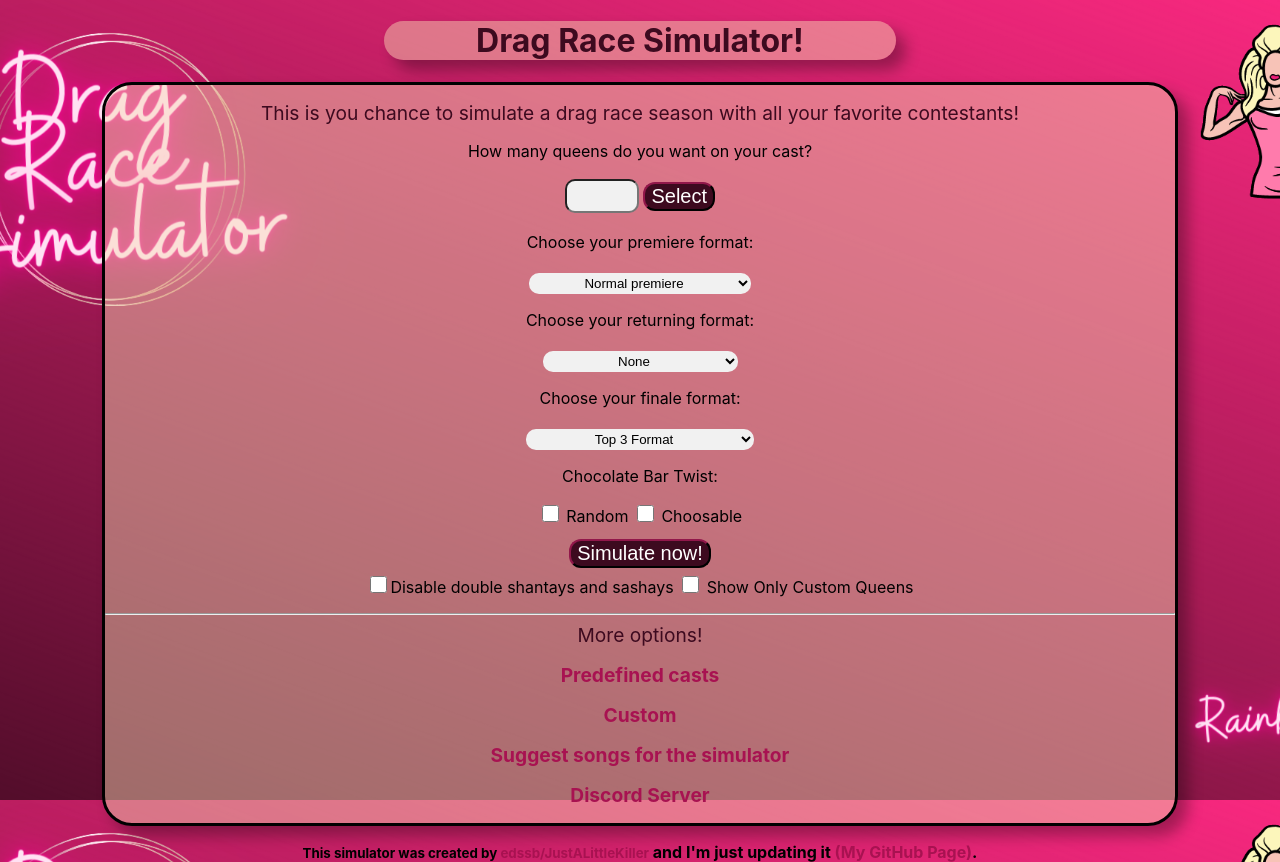
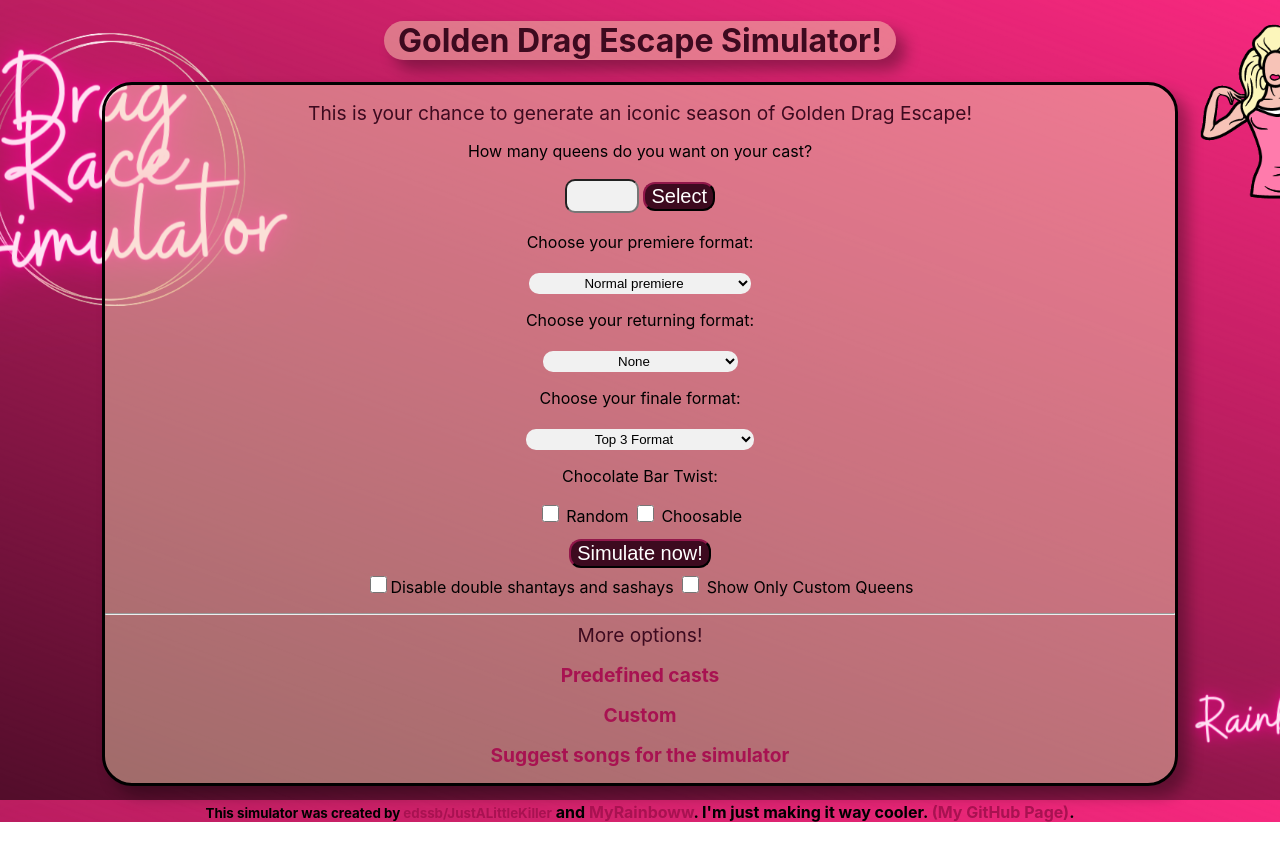
Before and after one commit to jedrzej-gorski/jedrzej-gorski.github.io, a plain HTML site: page index.html in a window 1280 px wide. After the commit the page ends 822 px from the top, so only its background shows below. Drawn offline with Linux system fonts and the light colour scheme.

Commit message:
Changing the credits

```diff
--- a/index.html
+++ b/index.html
@@ -5,14 +5,14 @@
     <meta name="viewport" content="width=device-width, initial-scale=1.0">
     <link id="style" rel="stylesheet" href="css/style.light.css">
     <link rel="icon" href="image/favicon.ico">
-    <title>Drag Race Simulator</title>
+    <title>Golden Drag Escape Simulator</title>
     <script src="javascript/index.js" defer></script>
 </head>
 <body>
-    <h1 id="MainTitle">Drag Race Simulator!</h1>
+    <h1 id="MainTitle">Golden Drag Escape Simulator!</h1>
 
     <div id="MainBlock">
-        <p><big>This is you chance to simulate a drag race season with all your favorite contestants!</big></p>
+        <p><big>This is your chance to generate an iconic season of Golden Drag Escape!</big></p>
         <div>
             <p>How many queens do you want on your cast?</p>
             <input type="number" min="3" max="20" id="castSize">
@@ -87,24 +87,15 @@
             <b><p>
                 <big><a href="https://forms.gle/yM4fWVpARyArTKKi8" id="inblock" target=_blank>Suggest songs for the simulator</a></big>
             </p></b>
-            <b><p>
-                <big><a href="https://discord.gg/cKaA8hvcAr" target=_blank>Discord Server</a></big>
-            </p></b>
         </div>
 
     </div>
 
     <div style="text-align: center; font-weight: bold;">
-        <p><small>This simulator was created by <a href="https://edssb.github.io/rupauls-drag-race-simulator/index.html" target=_blank>edssb/JustALittleKiller</a></small> and I'm just updating it <a href="https://github.com/MyRainboww/Drag-Race-Simulator#readme" target=_blank>(My GitHub Page)</a>.</p>
+        <p><small>This simulator was created by <a href="https://edssb.github.io/rupauls-drag-race-simulator/index.html" target=_blank>edssb/JustALittleKiller</a></small> and <a href="https://github.com/MyRainboww/Drag-Race-Simulator#readme" target=_blank>MyRainboww</a>. I'm just making it way cooler. <a href="https://github.com/jedrzej-gorski" target=_blank>(My GitHub Page)</a>.</p>
     </div>
     <script src='https://storage.ko-fi.com/cdn/scripts/overlay-widget.js'></script>
     <script>
-    kofiWidgetOverlay.draw('rupaulssimulator', {
-        'type': 'floating-chat',
-        'floating-chat.donateButton.text': 'Tip edssb',
-        'floating-chat.donateButton.background-color': '#5bc0de',
-        'floating-chat.donateButton.text-color': '#323842'
-    });
     </script>
 </body>
 </html>
```
